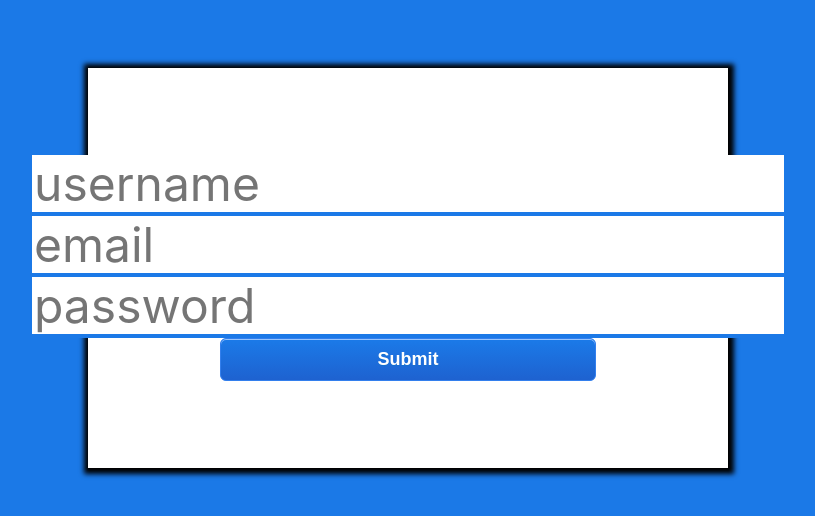
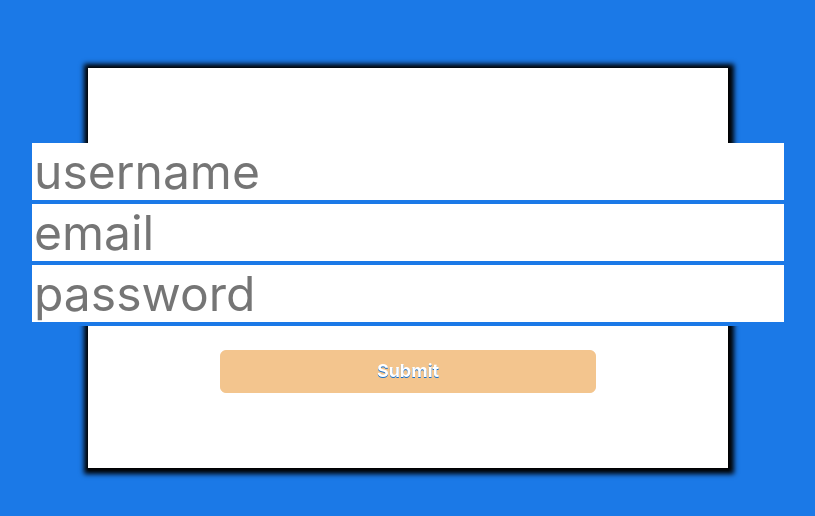
Before and after one commit to Build-Week-Conjugator-Sep-2019/Front-End, a React (Create React App) app in the folder client/: page /sign-up in a window 1280 px wide. Shown: the part 132-648 px from the top of the page, without its empty margins (232-1047 px from the left). Built offline with nearby package versions, Linux system fonts and the light colour scheme; what uifx would draw is missing.

Commit message:
added paths to login/signup

```diff
--- a/client/src/components/Login.js
+++ b/client/src/components/Login.js
@@ -52,7 +52,7 @@ const Login = ({ status }) => {
                         <div className="fields">
                             <Field className="FieldCon" type="password" name="password" placeholder="Password" />
                         </div>
-                        <button className="LinkStyle">Login</button>
+                        <Link to='/conjugator' className="LinkStyle">Login</Link>
                     </Form>
 
                     <Link className="LinkStyle" to="/sign-up">Sign Up!</Link>
--- a/client/src/components/SignUp.js
+++ b/client/src/components/SignUp.js
@@ -1,6 +1,7 @@
 import React from 'react';
 import { Form, Field, withFormik } from "formik";
 import styled from "styled-components";
+import { Link } from "react-router-dom";
 
 const SignUpTitle = styled.h1`
    font-size: 3rem;
@@ -70,7 +71,7 @@ const SignUp = () => {
                    <div>
                        <FieldCon type="password" name="password" placeholder="password" />
                    </div>
-                   <ButtonStyle type="submit">Submit</ButtonStyle>
+                   <Link to='/conjugator' className="LinkStyle" type="submit">Submit</Link>
                </FormCon>
            </SignUpWrapper>
        </SignUpDiv>
```
